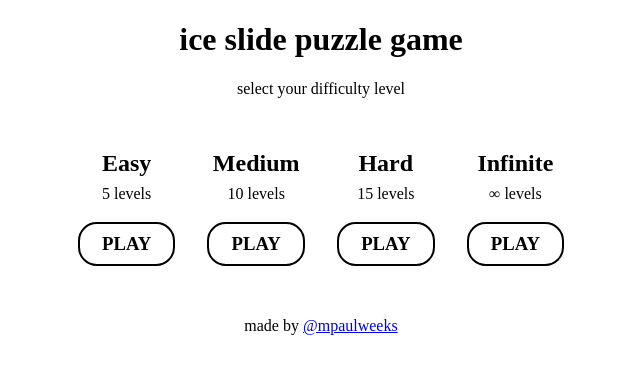
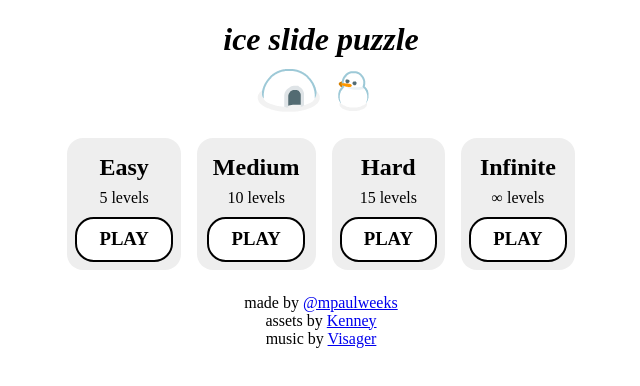
Before and after one commit to mpaulweeks/snowman-goes-home, a React (Create React App) app: page / in a window 1280 px wide. Shown: the top 386 px of the page, without its empty margins (319-959 px from the left). Built offline with nearby package versions, Linux system fonts and the light colour scheme.

Commit message:
spruce up menu

```diff
--- a/src/fe/MenuView.tsx
+++ b/src/fe/MenuView.tsx
@@ -15,18 +15,31 @@ const WorldOptionContainer = styled.div`
   flex-wrap: wrap;
 `;
 
+const GameTitle = styled.h1`
+  margin-bottom: 0px;
+`;
+
 const WorldOption = styled.div`
-  margin: 1em;
+  padding: 0.5em;
+  margin: 0.5em;
 
   display: flex;
   flex-direction: column;
   justify-content: flex-start;
   align-items: center;
   flex-wrap: nowrap;
+
+  background-color: #eeeeee;
+  border-radius: 1em;
 `;
 const WorldTitle = styled.h2`
-  margin-bottom: 0.5rem;
+  margin: 0.5rem;
 `;
+const WorldButton = styled.h3`
+  margin: 0px;
+  margin-top: 0.5em;
+`;
+
 
 interface Props {
   gm: GameManager;
@@ -94,12 +107,11 @@ class _MenuView extends React.Component<Props, State> {
     ];
     return (
       <AbsoluteContainer>
-        <h1>
-          ice slide puzzle game
-        </h1>
-        <p>
-          select your difficulty level
-        </p>
+        <GameTitle>
+          <em>ice slide puzzle</em>
+          <br/>
+          <img src="sprite/igloo.png"/><img src="sprite/snowman_left.png"/>
+        </GameTitle>
         <WorldOptionContainer>
           {displayOrder.map(d => worldLoader.getLoaderByDifficulty(d)).map(world => (
             <WorldOption key={world.difficulty}>
@@ -109,7 +121,7 @@ class _MenuView extends React.Component<Props, State> {
               <div>
                 {world.isInfinite() ? '∞' : world.totalLevels} levels
               </div>
-              <h3>
+              <WorldButton>
                 {state[world.difficulty] ? (
                   <ReadyButton onClick={() => this.loadWorld(world)}>
                     PLAY
@@ -119,12 +131,16 @@ class _MenuView extends React.Component<Props, State> {
                       loading
                 </LoadingButton>
                   )}
-              </h3>
+              </WorldButton>
             </WorldOption>
           ))}
         </WorldOptionContainer>
         <p>
           made by <a href="https://twitter.com/mpaulweeks">@mpaulweeks</a>
+          <br/>
+          assets by <a href="https://www.kenney.nl">Kenney</a>
+          <br/>
+          music by <a href="https://visager.bandcamp.com/album/songs-from-an-unmade-world">Visager</a>
         </p>
       </AbsoluteContainer>
     );
--- a/src/fe/common.ts
+++ b/src/fe/common.ts
@@ -30,6 +30,7 @@ export const LoadingButton = styled.div`
   border: 2px solid grey;
   font-style: italic;
   color: grey;
+  background-color: var(--background);
 
   display: flex;
   flex-direction: column;
```
